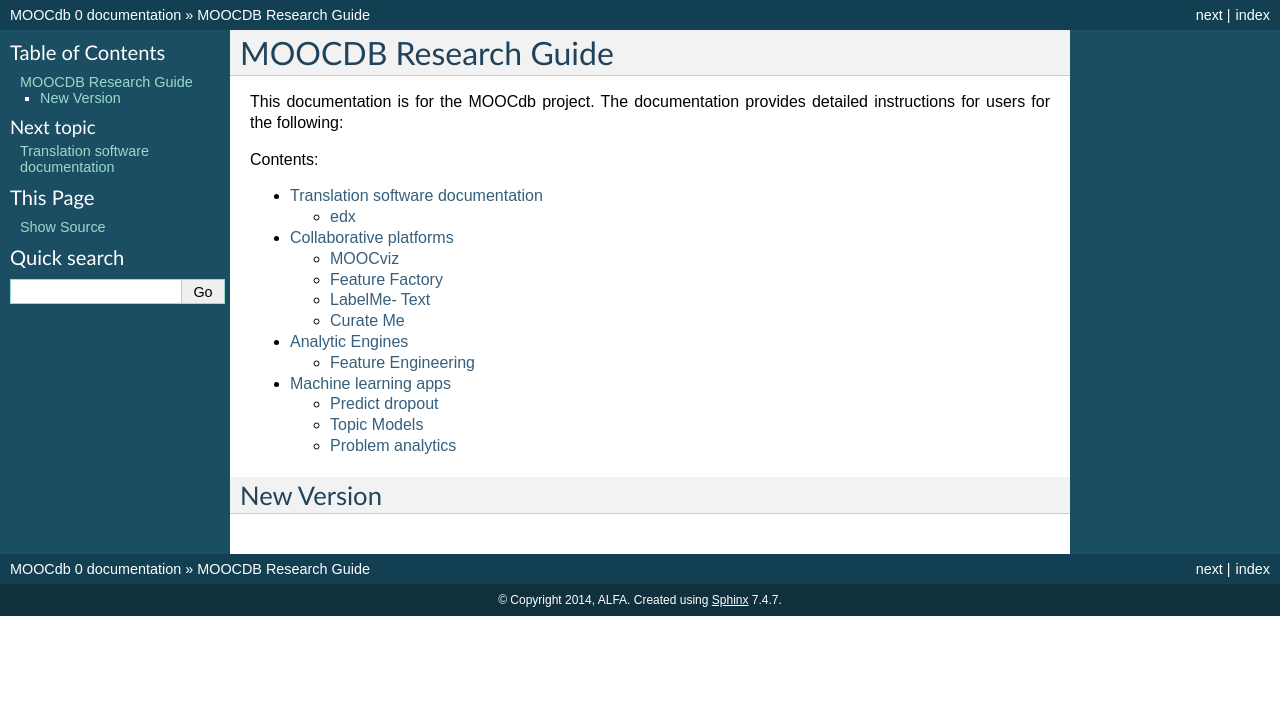
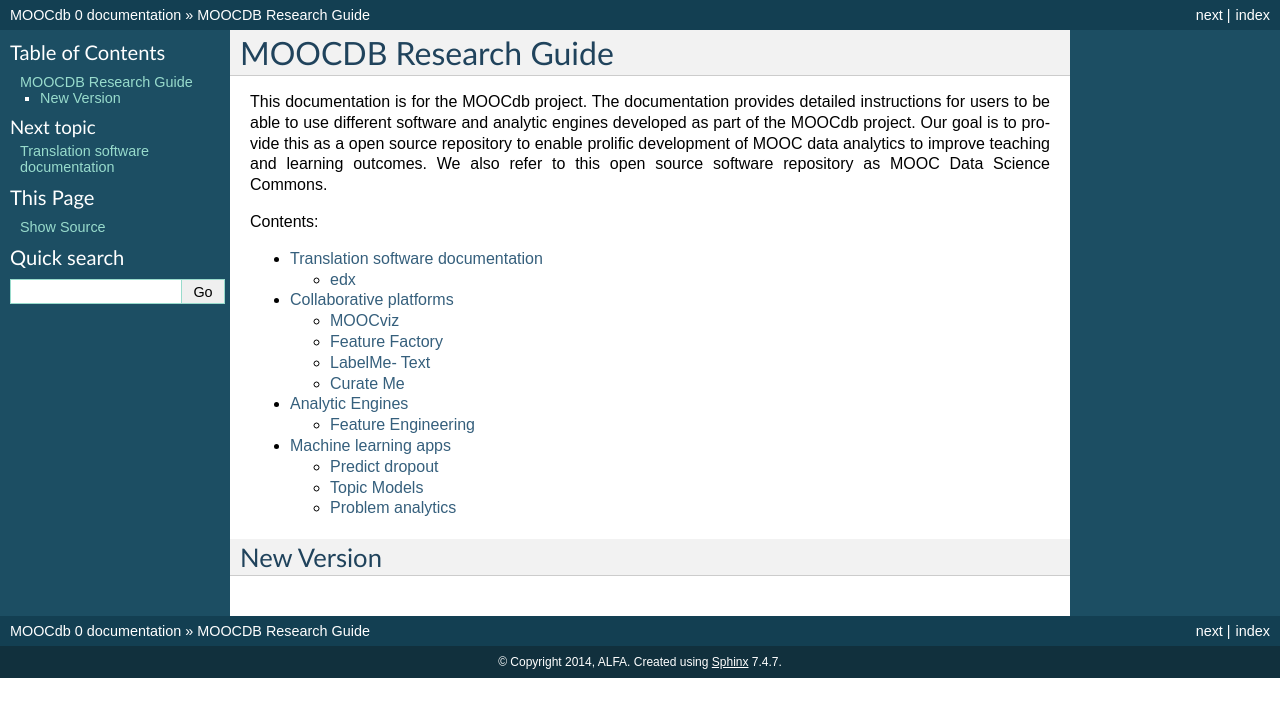
Before and after one commit to MOOCdb/MOOCdbDocs, a Sphinx documentation site: the page built from docs/index.rst, in a window 1280 px wide. Shown: the top 717 px of the page. Built offline with Sphinx 7.4.7, drawn with Linux system fonts in a browser that asks for light colours.

Commit message:
Update index.rst

```diff
--- a/docs/index.rst
+++ b/docs/index.rst
@@ -2,7 +2,10 @@
 MOOCDB Research Guide
 #################################
 
-This documentation is for the MOOCdb project. The documentation provides detailed instructions for users for the following:
+This documentation is for the MOOCdb project. The documentation provides detailed instructions for users to be able to use different
+software and analytic engines developed as part of the MOOCdb project. Our goal is to provide this as a open source repository to
+enable prolific development of MOOC data analytics to improve teaching and learning outcomes. We also refer to this open source
+software repository as MOOC Data Science Commons.
 
 
 Contents:
```
